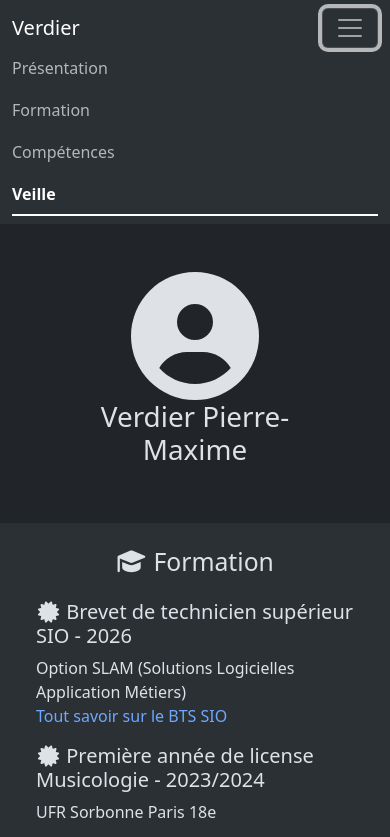
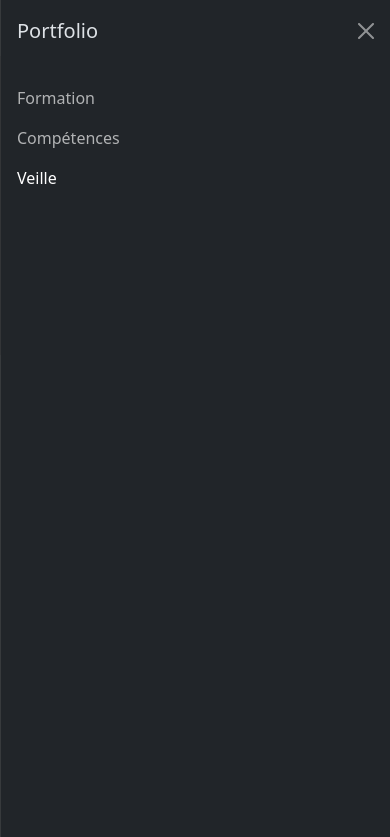
Before and after one commit to JeanClanche/portfolio, a plain HTML site: page index.html in a window 390 px wide. Both pictures are taken after a click on the button 350 px from the left and 28 px from the top of the page. Shown: the top 837 px of the page. Drawn offline with Linux system fonts and the light colour scheme.

Commit message:
new navbar

```diff
--- a/index.html
+++ b/index.html
@@ -16,23 +16,21 @@
     <body class="bg-body-tertiary">
 
         <!-- navbar -->
-        <nav class="navbar navbar-expand-lg bg-body-tertiary sticky-top nav-underline" id="nav">
-
+        <nav class="navbar bg-body-tertiary sticky-top">
             <div class="container-fluid">
-
-                <a class="navbar-brand" href="#">Verdier</a>
-
-                <button class="navbar-toggler" type="button" data-bs-toggle="collapse" data-bs-target="#navbarNav">
+                <a class="navbar-brand" href="#">Pierre-Maxime Verdier</a>
+                <button class="navbar-toggler" type="button" data-bs-toggle="offcanvas" data-bs-target="#offcanvasNavbar">
                     <span class="navbar-toggler-icon"></span>
                 </button>
-
-                <div class="collapse navbar-collapse" id="navbarNav">
-                    <ul class="navbar-nav">
+                <div class="offcanvas offcanvas-end" tabindex="-1" id="offcanvasNavbar">
+                    <div class="offcanvas-header">
+                        <h5 class="offcanvas-title" id="offcanvasNavbarLabel">Portfolio</h5>
+                        <button type="button" class="btn-close" data-bs-dismiss="offcanvas" aria-label="Close" id="close"></button>
+                    </div>
+                    <div class="offcanvas-body">
+                        <ul class="navbar-nav justify-content-end flex-grow-1 pe-3">
                             <li class="nav-item">
-                            <a class="nav-link" href="#presentation">Présentation</a>
-                        </li>
-                        <li class="nav-item">
-                            <a class="nav-link" href="#formation">Formation</a>
+                                <a class="nav-link active" href="#formation">Formation</a>
                             </li>
                             <li class="nav-item">
                                 <a class="nav-link" href="#competences">Compétences</a>
@@ -42,12 +40,12 @@
                             </li>
                         </ul>
                     </div>
-
                 </div>
-
+            </div>
         </nav>
         <!-- end navbar-->
 
+        <!-- contenu -->
         <div class="container-fluid" data-bs-spy="scroll" data-bs-target="#nav">
 
             <div id="presentation" class="row bg-dark text-center p-5">
@@ -159,6 +157,7 @@ Donec diam urna, posuere ac vehicula in, commodo ullamcorper tortor. Aliquam ut
             </div>
 
         </div>
+        <!-- fin contenu -->
 
     </body>
 
--- a/js/index.js
+++ b/js/index.js
@@ -8,5 +8,11 @@ async function addNav() {
 }
 
 document.addEventListener("DOMContentLoaded", async function() {//quand la page est chargée
-    //addNav()
+    const a = document.querySelectorAll('a.nav-link')
+    a.forEach((e) => {
+        console.log(e)
+        e.addEventListener('click', function(){
+            document.getElementById('close').click()
+        })
+    })
 })
```
Lines whose indentation alone changed are shown as unchanged.
